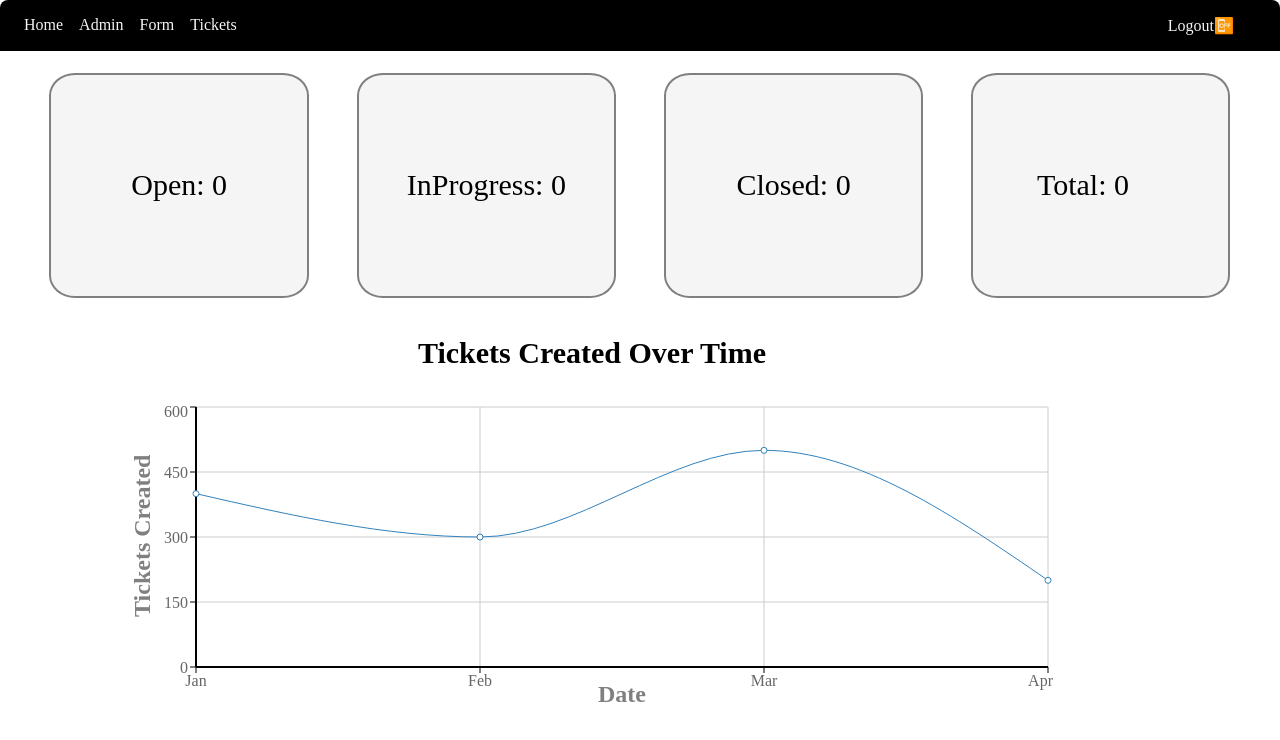
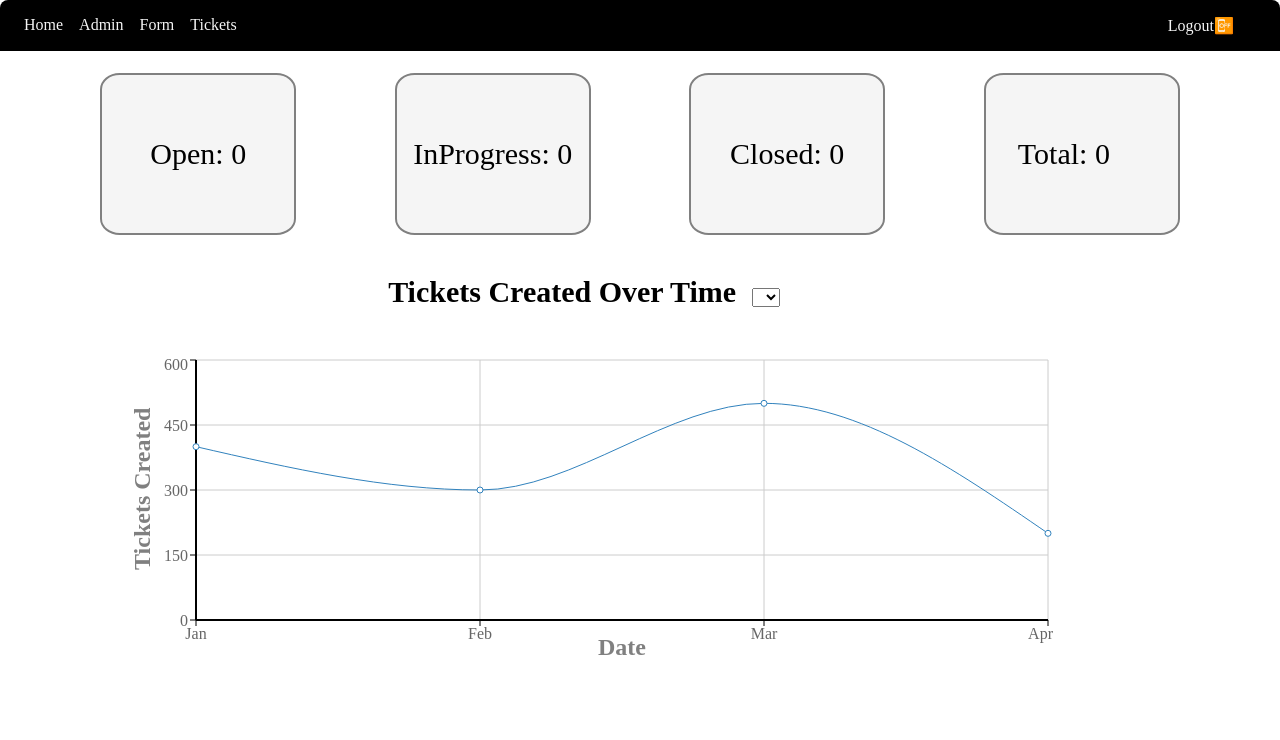
Before and after one commit to NarsimhaReddyKK/Ticketing_System, a React app: page / in a window 1280 px wide. Shown: the top 740 px of the page. Built offline with nearby package versions, Linux system fonts and the light colour scheme; the HTML template or start-up script is replaced by a standard one.

Commit message:
Added filter dropdown for Graph in Home page

```diff
--- a/src/Components/Graphs.tsx
+++ b/src/Components/Graphs.tsx
@@ -24,7 +24,15 @@ const data: DataPoint[] = [
 export const Graph = () => {
   return (
     <div className="graph">
-        <h1 className="graph__h1">Tickets Created Over Time</h1>
+        <h1 className="graph__h1">Tickets Created Over Time
+            <select className="graph__select">
+                <option value="All" hidden></option>
+                <option value="All">All</option>
+                <option value="Open">Open</option>
+                <option value="InProgress">InProgress</option>
+                <option value="Closed">Closed</option>
+            </select>
+        </h1>
         <ResponsiveContainer width="80%" height={300}>
         <LineChart data={data}>
             <CartesianGrid />
--- a/src/Components/styles/card.css
+++ b/src/Components/styles/card.css
@@ -3,7 +3,7 @@
     display: grid;
     place-content: center;
     width: 10%;
-    height: 20%;
+    height: 5%;
     padding: 10%;
     border-radius: 10%;
     margin-top: 20px;
@@ -37,6 +37,10 @@
 
 @media screen and (min-width: 1000px) {
     .cardsection{
-        padding: 5%;
+        padding: 2rem;
+    }
+
+    .card__h1{
+        font-size: 30px;
     }
 }
--- a/src/Components/styles/graph.css
+++ b/src/Components/styles/graph.css
@@ -8,11 +8,16 @@
 }
 
 .graph__h1{
-    display: block;
+    display: inline-block;
     margin-bottom: 2rem;
     text-align: center;
     width: 80%;
     font-size: medium;
+}
+
+.graph__select{
+    margin: 1rem;
+    width: 3%;
 }
 
 @media screen and (min-width: 485px) {
```
